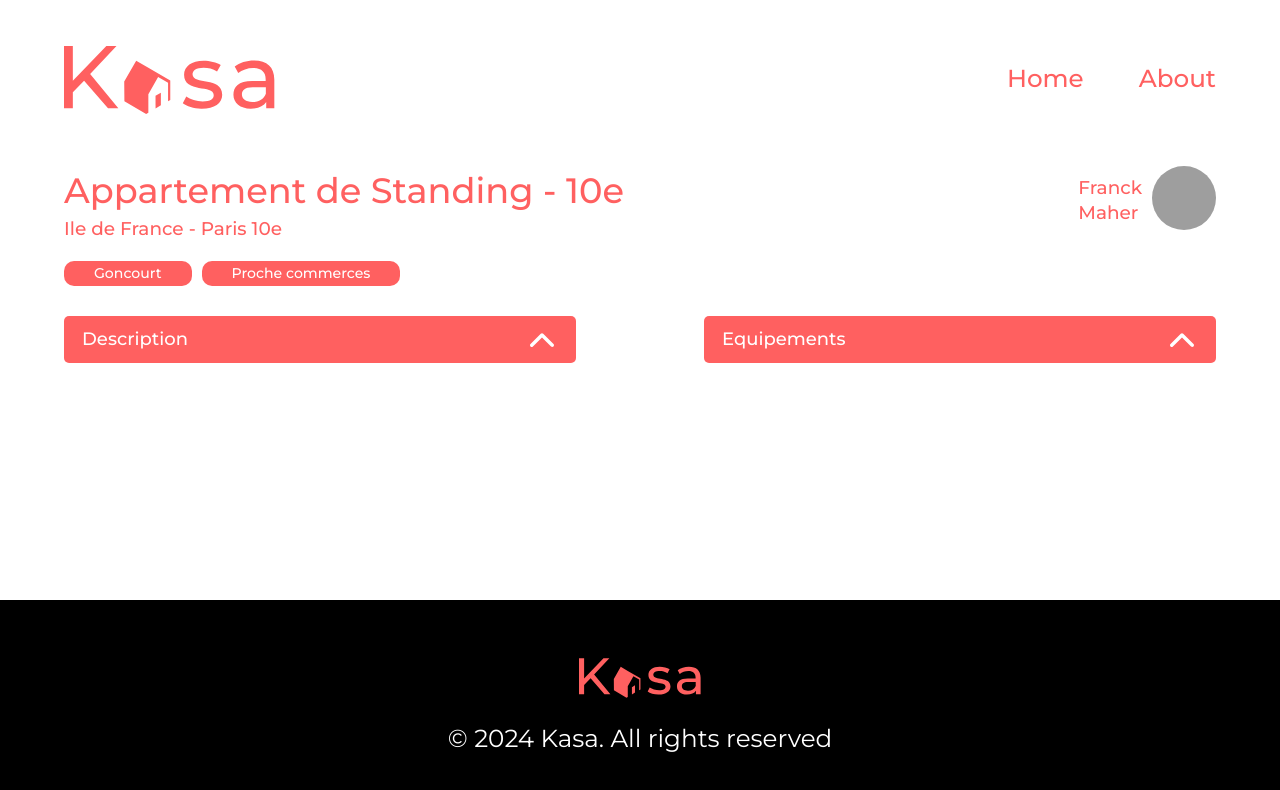
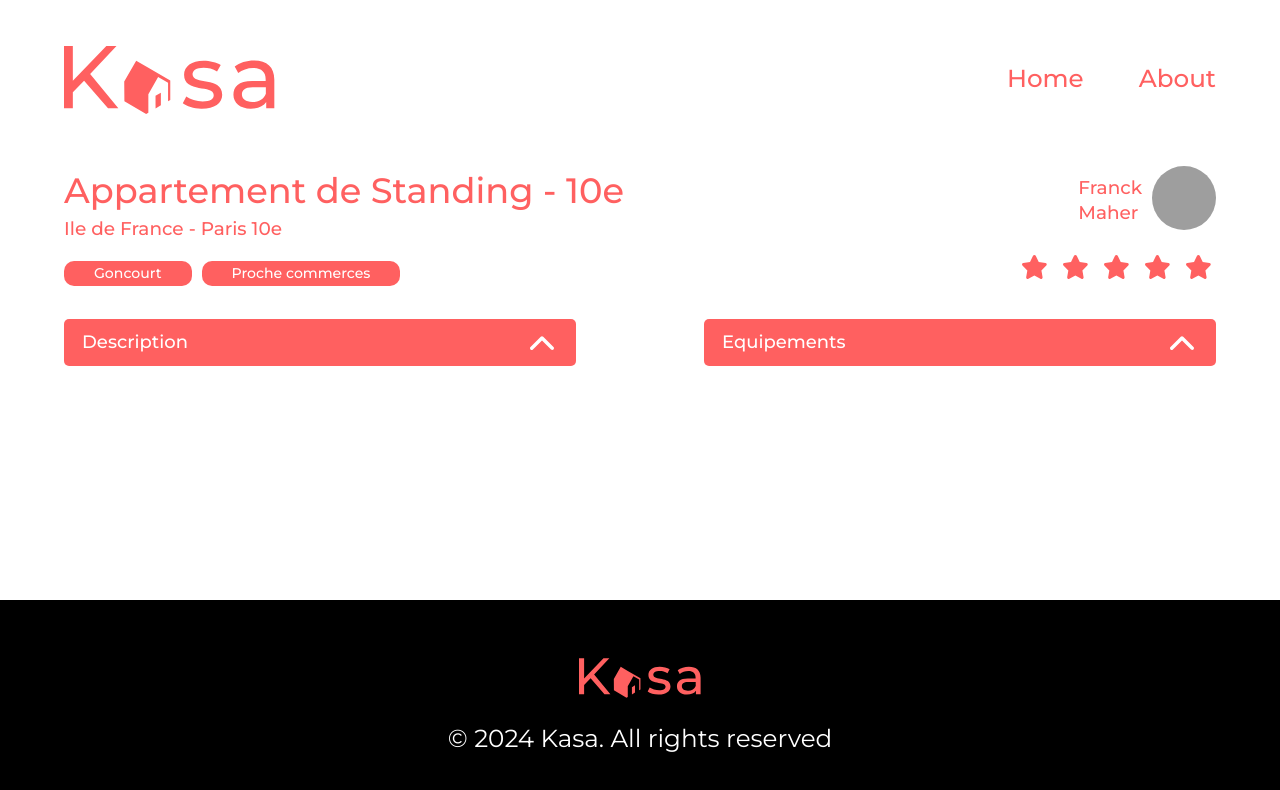
Before and after one commit to ZhannaZucher/kasa-vue3, a Vue app: page /accommodations/0979876d in a window 1280 px wide. Shown: the top 790 px of the page. Built offline with nearby package versions, Linux system fonts and the light colour scheme; grey boxes are pictures that could not be loaded.

Commit message:
add rating component

```diff
--- a/src/components/AccomodationDetails.vue
+++ b/src/components/AccomodationDetails.vue
@@ -1,6 +1,7 @@
 <script setup>
 import Collapse from './Collapse.vue';
 import Tag from './Tag.vue';
+import Rating from './Rating.vue';
 
 defineProps({
   accommodation: {
@@ -8,6 +9,7 @@ defineProps({
     required: true
   }
 })
+
 </script>
 
 <template>
@@ -31,7 +33,7 @@ defineProps({
                         <img :src="accommodation.host.picture" :alt="accommodation.host.name" />
                     </div>
                 </div>
-                <!-- todo Rating here -->
+                <Rating :scaleValue="accommodation.rating" />
             </div>
          </div>
         <div class="acc-details">
@@ -48,7 +50,6 @@ defineProps({
           </Collapse>
         </div>
     </section>
-
 </template>
 
 <style scoped>
--- /dev/null
+++ b/src/components/Rating.vue
@@ -0,0 +1,58 @@
+<script setup>
+import { computed } from 'vue'
+import ActiveStar from '@/assets/star-active.svg'
+import InactiveStar from '@/assets/star-inactive.svg'
+
+
+const props = defineProps({
+  scaleValue: {
+    type: String,
+    required: true
+  }
+})
+
+const range = [1, 2, 3, 4, 5]
+
+const stars = computed(() => {
+    const value = parseInt(props.scaleValue)
+  return range.map((rangeElement) => ({
+    isActive: value >= rangeElement,
+    key: rangeElement
+  }))
+})
+</script>
+
+<template>
+    <div class="acc-owner__rating">
+        <div
+        v-for="star in stars"
+        :key="star.key"
+        class="acc-owner__rating-item">
+        <img
+            :src="star.isActive ? ActiveStar : InactiveStar"
+            alt="star-icon" />
+        </div>
+    </div>
+</template>
+
+<style scoped>
+.acc-owner__rating {
+	display: flex;
+	margin-top: 15px;
+}
+
+.acc-owner__rating-item {
+	margin-left: 5px;
+}
+
+@media screen and (max-width: 576px) {
+	.acc-owner__rating-item  {
+		margin: 0;
+	}
+
+	.acc-owner__rating-item img {
+		width: 20px;
+		height: 20px;
+	}
+}
+</style>
```
